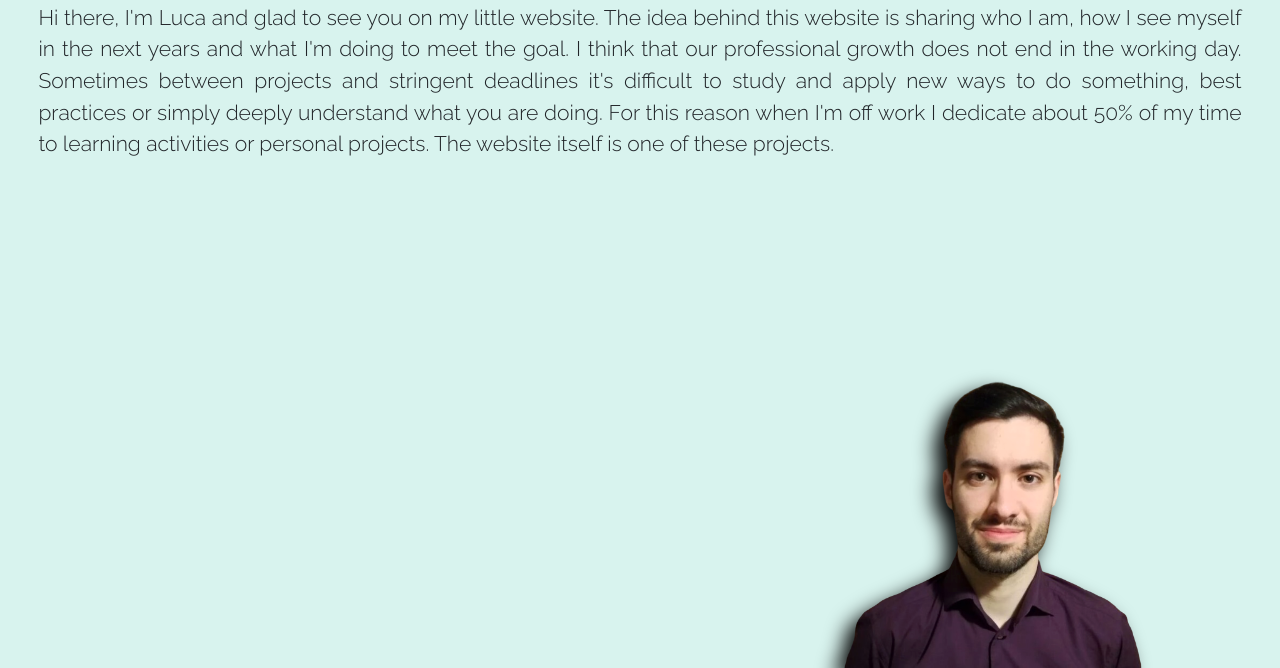
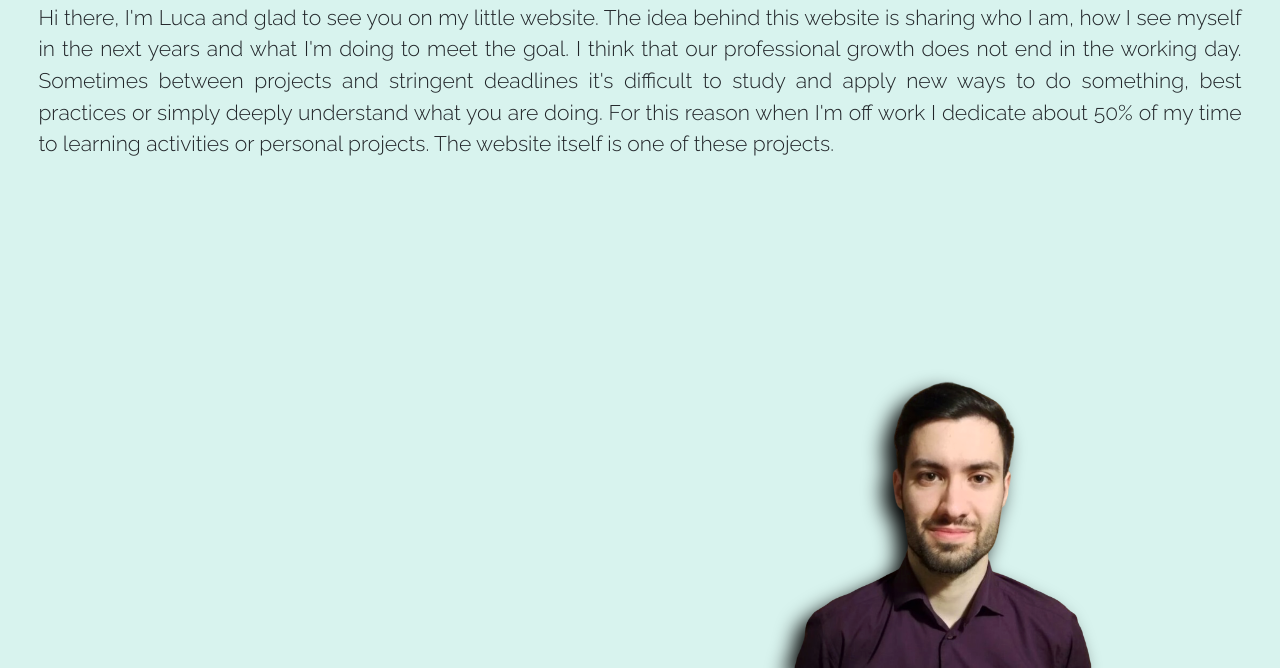
Before and after one commit to lulions/lulions.github.io, a plain HTML site: page index.html in a window 1280 px wide. Shown: the part 132-800 px from the top of the page. Drawn offline with nearby package versions, Linux system fonts and the light colour scheme.

Commit message:
image profile position

```diff
--- a/css/style.css
+++ b/css/style.css
@@ -45,7 +45,7 @@ body{
     width: 25%;
     min-width: 195px;
     position: fixed;
-    left: 65%;
+    left: calc(65vw - 50px);
     bottom: 0;
     filter: drop-shadow(-10px 10px 10px rgb(0, 0, 0));
     animation: appear 2s;
@@ -57,7 +57,7 @@ body{
     100% { left: 65%;  }
  } */
 
-@media (max-width: 650px) {
+@media (max-width: 300px) {
 
     .myperson{
         width: 25%;
```
